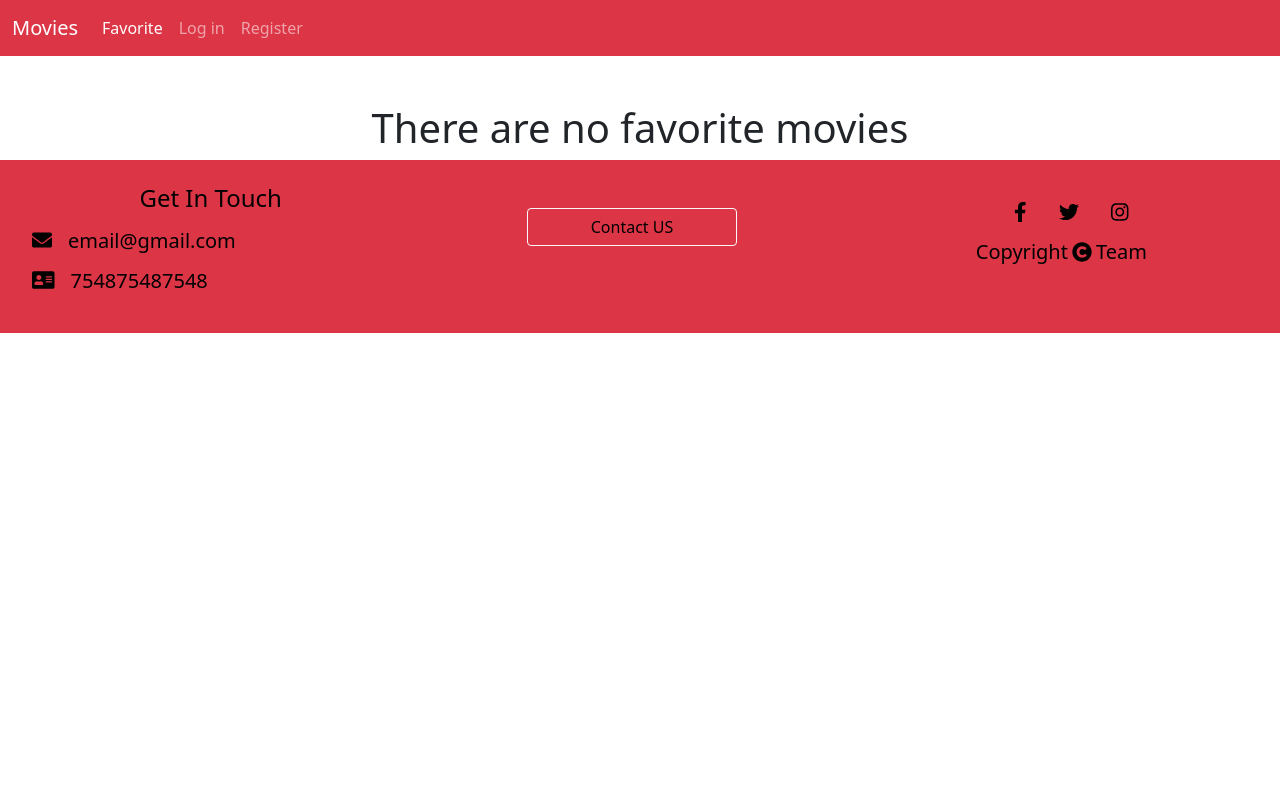
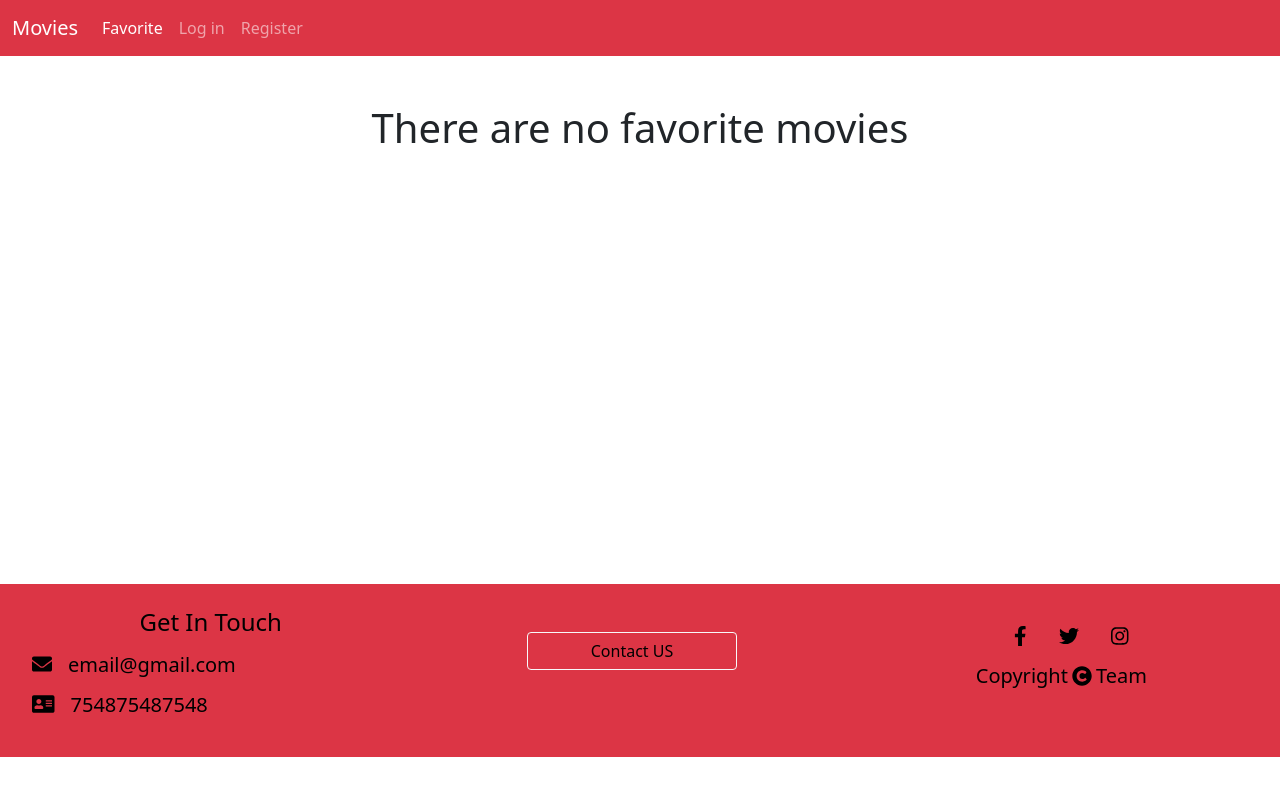
Before and after one commit to leenaAhmed/movie_App, a React (Create React App) app: page /Favorite in a window 1280 px wide. Shown: the top 796 px of the page. Built offline with nearby package versions, Linux system fonts and the light colour scheme.

Commit message:
Fix styles

```diff
--- a/src/components/favorites.jsx
+++ b/src/components/favorites.jsx
@@ -8,7 +8,10 @@ const Favorites = () => {
 
   return (
     <>
-      <div className='d-flex flex-wrap justify-content-center mt-5'>
+      <div
+        className='d-flex flex-wrap justify-content-center mt-5 mb-5'
+        style={{ minHeight: '54vh' }}
+      >
         {favList.length === 0 ? (
           <h1>There are no favorite movies</h1>
         ) : (
--- a/src/components/movies.jsx
+++ b/src/components/movies.jsx
@@ -64,7 +64,7 @@ const Movies = () => {
           );
         })}
       </div>
-      <div className='container mt-5 d-flex justify-content-between'>
+      <div className='container mt-5 mb-5 d-flex justify-content-between'>
         <button
           type='button'
           className='btn btn-secondary'
```
